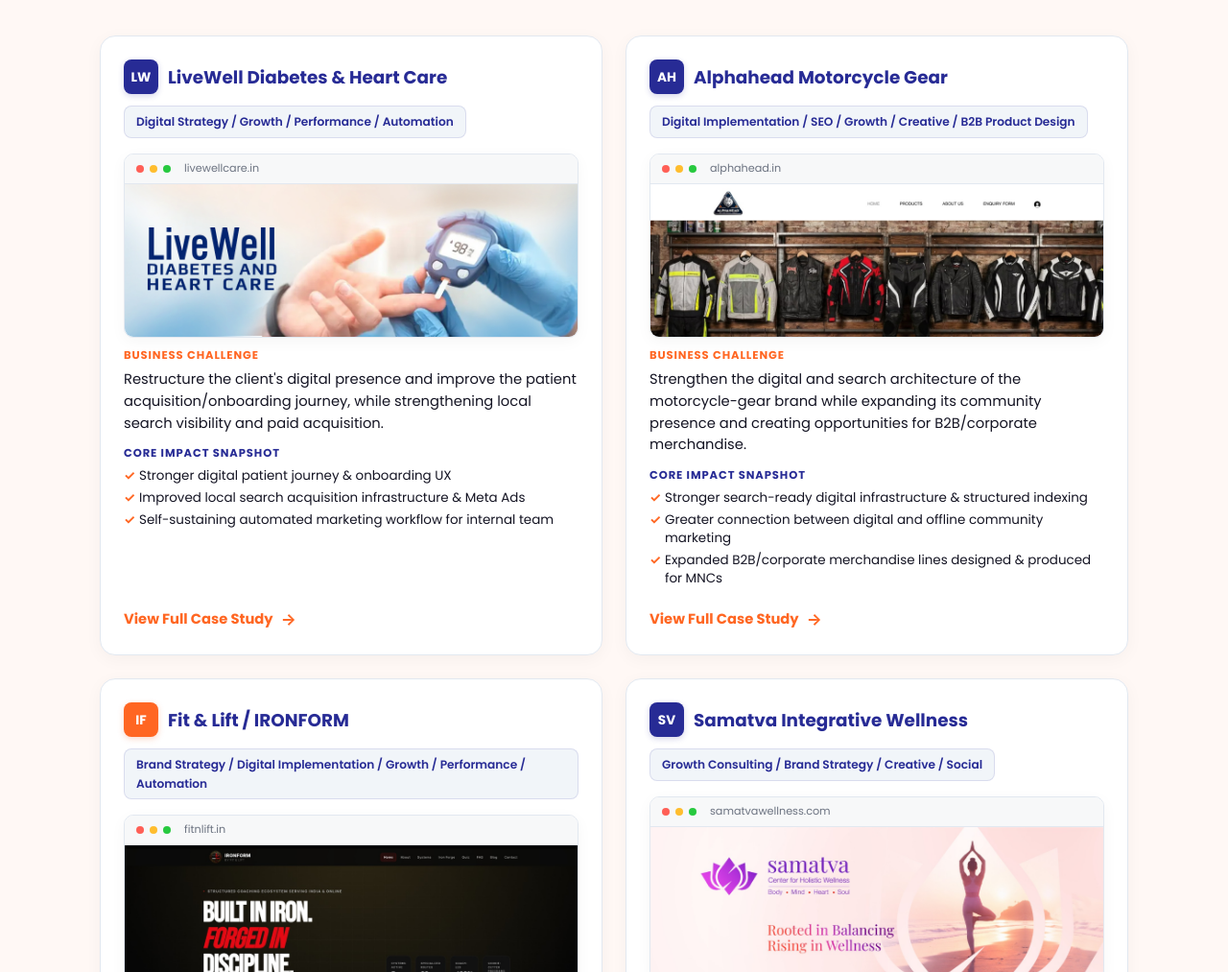
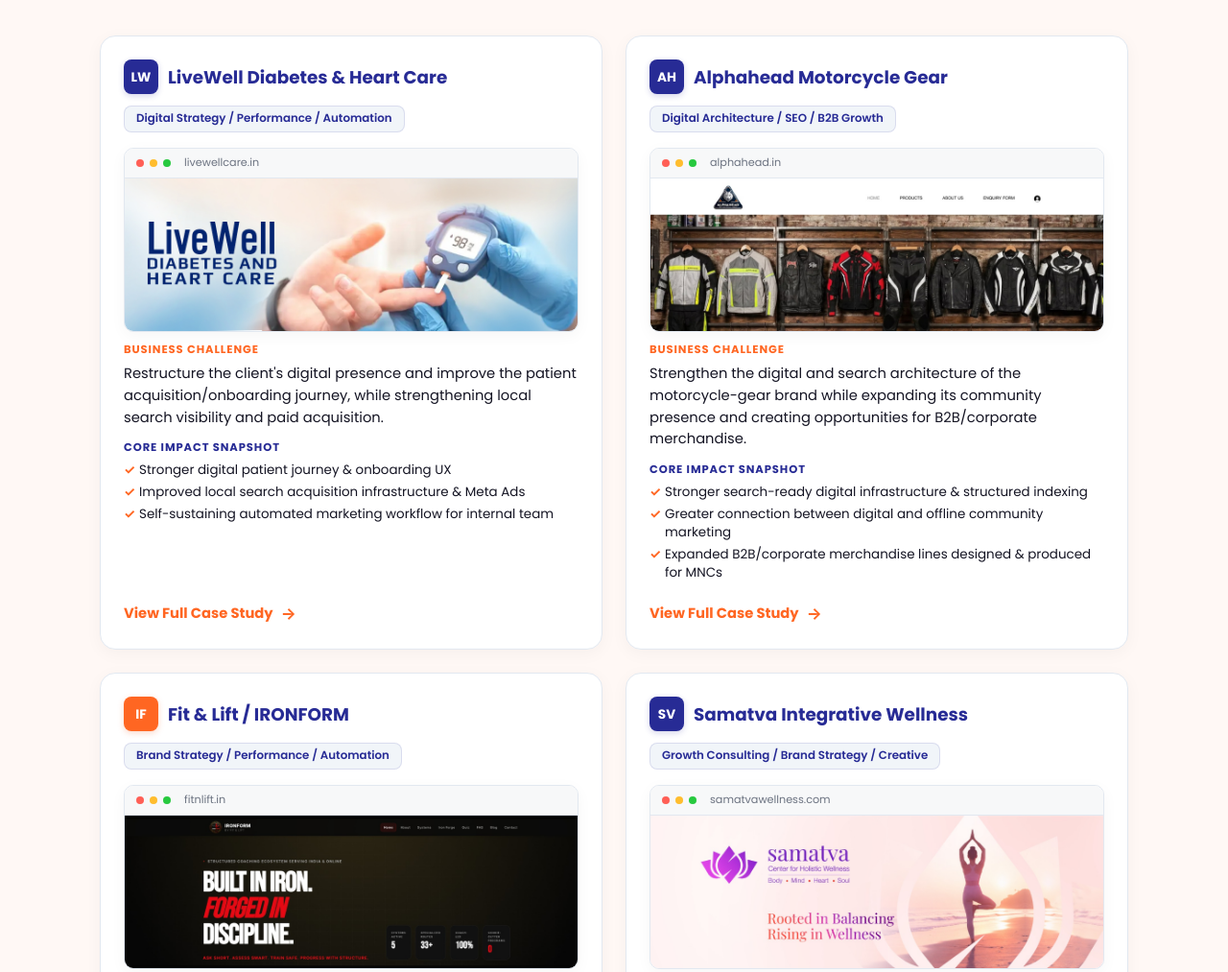
Before and after one commit to DevN25/HashG, a website built with Vite: page index.html in a window 1280 px wide. Shown: the part 2923-3936 px from the top of the page at 96% size. Built offline with nearby package versions, Linux system fonts and the light colour scheme.

Commit message:
Standardize engagement badges to consistent single-line format across all cards and modals

```diff
--- a/index.html
+++ b/index.html
@@ -360,7 +360,7 @@
                   <span class="logo-symbol">LW</span>
                   <span class="logo-name">LiveWell Diabetes & Heart Care</span>
                 </div>
-                <span class="engagement-badge">Digital Strategy / Growth / Performance / Automation</span>
+                <span class="engagement-badge">Digital Strategy / Performance / Automation</span>
               </div>
 
               <div class="work-screenshot-frame" style="margin-bottom: 12px;">
@@ -406,7 +406,7 @@
                   <span class="logo-symbol">AH</span>
                   <span class="logo-name">Alphahead Motorcycle Gear</span>
                 </div>
-                <span class="engagement-badge">Digital Implementation / SEO / Growth / Creative / B2B Product Design</span>
+                <span class="engagement-badge">Digital Architecture / SEO / B2B Growth</span>
               </div>
 
               <div class="work-screenshot-frame" style="margin-bottom: 12px;">
@@ -452,7 +452,7 @@
                   <span class="logo-symbol symbol-orange">IF</span>
                   <span class="logo-name">Fit & Lift / IRONFORM</span>
                 </div>
-                <span class="engagement-badge">Brand Strategy / Digital Implementation / Growth / Performance / Automation</span>
+                <span class="engagement-badge">Brand Strategy / Performance / Automation</span>
               </div>
 
               <div class="work-screenshot-frame" style="margin-bottom: 12px;">
@@ -498,7 +498,7 @@
                   <span class="logo-symbol">SV</span>
                   <span class="logo-name">Samatva Integrative Wellness</span>
                 </div>
-                <span class="engagement-badge">Growth Consulting / Brand Strategy / Creative / Social</span>
+                <span class="engagement-badge">Growth Consulting / Brand Strategy / Creative</span>
               </div>
 
               <div class="work-screenshot-frame" style="margin-bottom: 12px;">
@@ -544,7 +544,7 @@
                   <span class="logo-symbol symbol-orange">SC</span>
                   <span class="logo-name">Strategic Consultants</span>
                 </div>
-                <span class="engagement-badge">Strategy Consulting / Business Growth Advisory</span>
+                <span class="engagement-badge">Strategy Consulting / Business Advisory</span>
               </div>
 
               <div class="work-screenshot-frame" style="margin-bottom: 12px;">
@@ -636,7 +636,7 @@
                   <span class="logo-symbol symbol-orange">EG</span>
                   <span class="logo-name">Envirro Green</span>
                 </div>
-                <span class="engagement-badge">Operations Consulting / GTM Consulting / Product Strategy</span>
+                <span class="engagement-badge">Operations Consulting / GTM Strategy</span>
               </div>
 
               <div class="work-screenshot-frame" style="margin-bottom: 12px;">
@@ -682,7 +682,7 @@
                   <span class="logo-symbol">SA</span>
                   <span class="logo-name">Saga Architectural & Design Concepts</span>
                 </div>
-                <span class="engagement-badge">Founding Strategy / Business Growth Consulting</span>
+                <span class="engagement-badge">Founding Strategy / Growth Consulting</span>
               </div>
 
               <div class="work-screenshot-frame" style="margin-bottom: 12px;">
@@ -733,7 +733,7 @@
                 <div>
                   <div style="font-size: 0.72rem; font-weight: 700; color: var(--brand-orange); text-transform: uppercase; letter-spacing: 0.08em; margin-bottom: 2px;">CLIENT / BRAND</div>
                   <h3 class="cs-modal-title">LiveWell Diabetes & Heart Care</h3>
-                  <span class="engagement-badge" style="margin-top: 6px; display: inline-block;">Digital Strategy / Growth / Performance / Automation</span>
+                  <span class="engagement-badge" style="margin-top: 6px; display: inline-block;">Digital Strategy / Performance / Automation</span>
                 </div>
               </div>
               <button class="btn-close-cs-modal" aria-label="Close Case Study" data-close-modal>
@@ -828,7 +828,7 @@
                 <div>
                   <div style="font-size: 0.72rem; font-weight: 700; color: var(--brand-orange); text-transform: uppercase; letter-spacing: 0.08em; margin-bottom: 2px;">CLIENT / BRAND</div>
                   <h3 class="cs-modal-title">Alphahead Motorcycle Gear</h3>
-                  <span class="engagement-badge" style="margin-top: 6px; display: inline-block;">Digital Implementation / SEO / Growth / Creative / B2B Product Design</span>
+                  <span class="engagement-badge" style="margin-top: 6px; display: inline-block;">Digital Architecture / SEO / B2B Growth</span>
                 </div>
               </div>
               <button class="btn-close-cs-modal" aria-label="Close Case Study" data-close-modal>
@@ -913,7 +913,7 @@
                 <div>
                   <div style="font-size: 0.72rem; font-weight: 700; color: var(--brand-orange); text-transform: uppercase; letter-spacing: 0.08em; margin-bottom: 2px;">CLIENT / BRAND</div>
                   <h3 class="cs-modal-title">Fit & Lift / IRONFORM</h3>
-                  <span class="engagement-badge" style="margin-top: 6px; display: inline-block;">Brand Strategy / Digital Implementation / Growth / Performance / Automation</span>
+                  <span class="engagement-badge" style="margin-top: 6px; display: inline-block;">Brand Strategy / Performance / Automation</span>
                 </div>
               </div>
               <button class="btn-close-cs-modal" aria-label="Close Case Study" data-close-modal>
@@ -1000,7 +1000,7 @@
                 <div>
                   <div style="font-size: 0.72rem; font-weight: 700; color: var(--brand-orange); text-transform: uppercase; letter-spacing: 0.08em; margin-bottom: 2px;">CLIENT / BRAND</div>
                   <h3 class="cs-modal-title">Samatva Yoga & Integrative Wellness Center</h3>
-                  <span class="engagement-badge" style="margin-top: 6px; display: inline-block;">Growth Consulting / Brand Strategy / Creative / Social</span>
+                  <span class="engagement-badge" style="margin-top: 6px; display: inline-block;">Growth Consulting / Brand Strategy / Creative</span>
                 </div>
               </div>
               <button class="btn-close-cs-modal" aria-label="Close Case Study" data-close-modal>
@@ -1087,7 +1087,7 @@
                 <div>
                   <div style="font-size: 0.72rem; font-weight: 700; color: var(--brand-orange); text-transform: uppercase; letter-spacing: 0.08em; margin-bottom: 2px;">CLIENT / BRAND</div>
                   <h3 class="cs-modal-title">Strategic Consultants</h3>
-                  <span class="engagement-badge" style="margin-top: 6px; display: inline-block;">Strategy Consulting / Business Growth Advisory</span>
+                  <span class="engagement-badge" style="margin-top: 6px; display: inline-block;">Strategy Consulting / Business Advisory</span>
                 </div>
               </div>
               <button class="btn-close-cs-modal" aria-label="Close Case Study" data-close-modal>
@@ -1253,7 +1253,7 @@
                 <div>
                   <div style="font-size: 0.72rem; font-weight: 700; color: var(--brand-orange); text-transform: uppercase; letter-spacing: 0.08em; margin-bottom: 2px;">CLIENT / BRAND</div>
                   <h3 class="cs-modal-title">Envirro Green</h3>
-                  <span class="engagement-badge" style="margin-top: 6px; display: inline-block;">Operations Consulting / GTM Consulting / Product Strategy</span>
+                  <span class="engagement-badge" style="margin-top: 6px; display: inline-block;">Operations Consulting / GTM Strategy</span>
                 </div>
               </div>
               <button class="btn-close-cs-modal" aria-label="Close Case Study" data-close-modal>
@@ -1339,7 +1339,7 @@
                 <div>
                   <div style="font-size: 0.72rem; font-weight: 700; color: var(--brand-orange); text-transform: uppercase; letter-spacing: 0.08em; margin-bottom: 2px;">CLIENT / BRAND</div>
                   <h3 class="cs-modal-title">Saga Architectural & Design Concepts</h3>
-                  <span class="engagement-badge" style="margin-top: 6px; display: inline-block;">Founding Strategy / Business Growth Consulting</span>
+                  <span class="engagement-badge" style="margin-top: 6px; display: inline-block;">Founding Strategy / Growth Consulting</span>
                 </div>
               </div>
               <button class="btn-close-cs-modal" aria-label="Close Case Study" data-close-modal>
--- a/style.css
+++ b/style.css
@@ -909,13 +909,17 @@
 }
 
 .engagement-badge {
-  font-size: 0.76rem;
+  font-size: 0.74rem;
   font-weight: 600;
   background-color: var(--bg-tag);
-  padding: 6px 12px;
+  padding: 5px 12px;
   border-radius: var(--radius-pill);
   color: var(--brand-blue);
   border: 1px solid rgba(41, 41, 152, 0.12);
+  white-space: nowrap;
+  display: inline-flex;
+  align-items: center;
+  line-height: 1.3;
 }
 
 .case-study-body {
```
